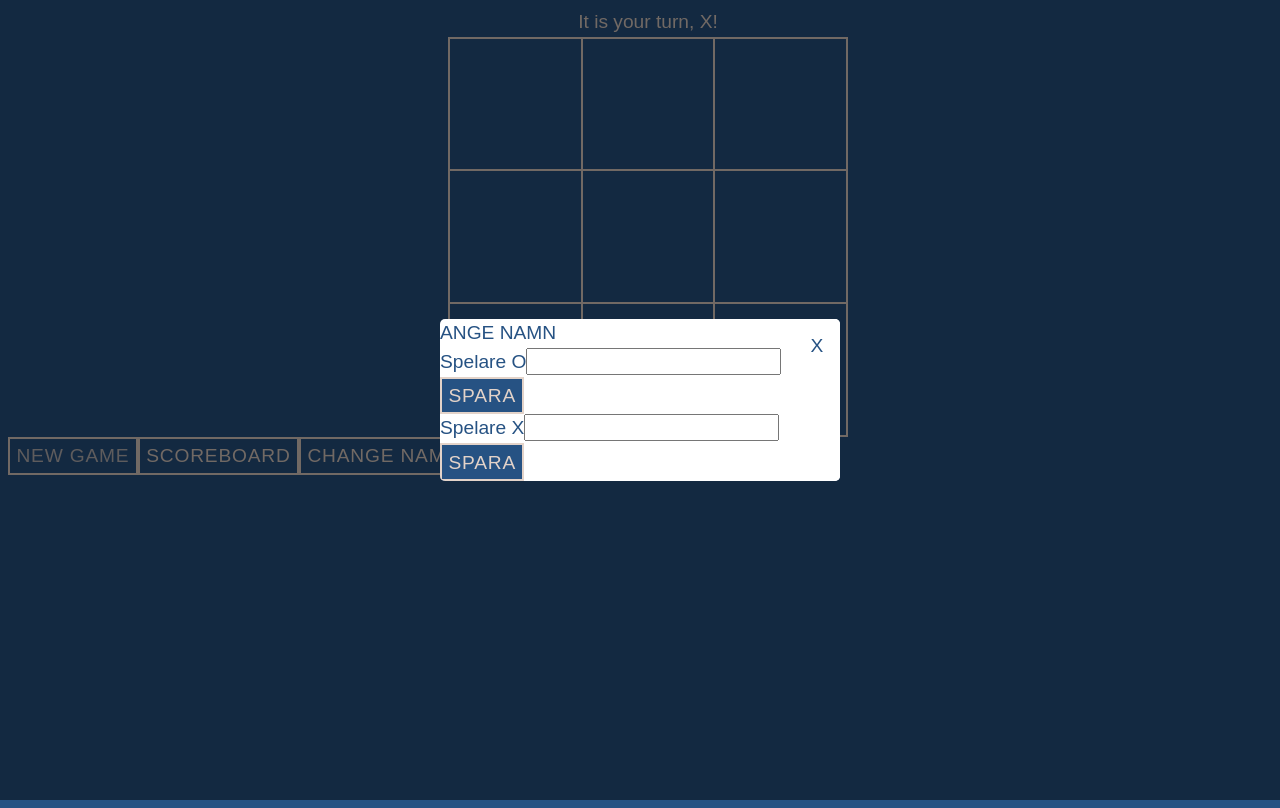
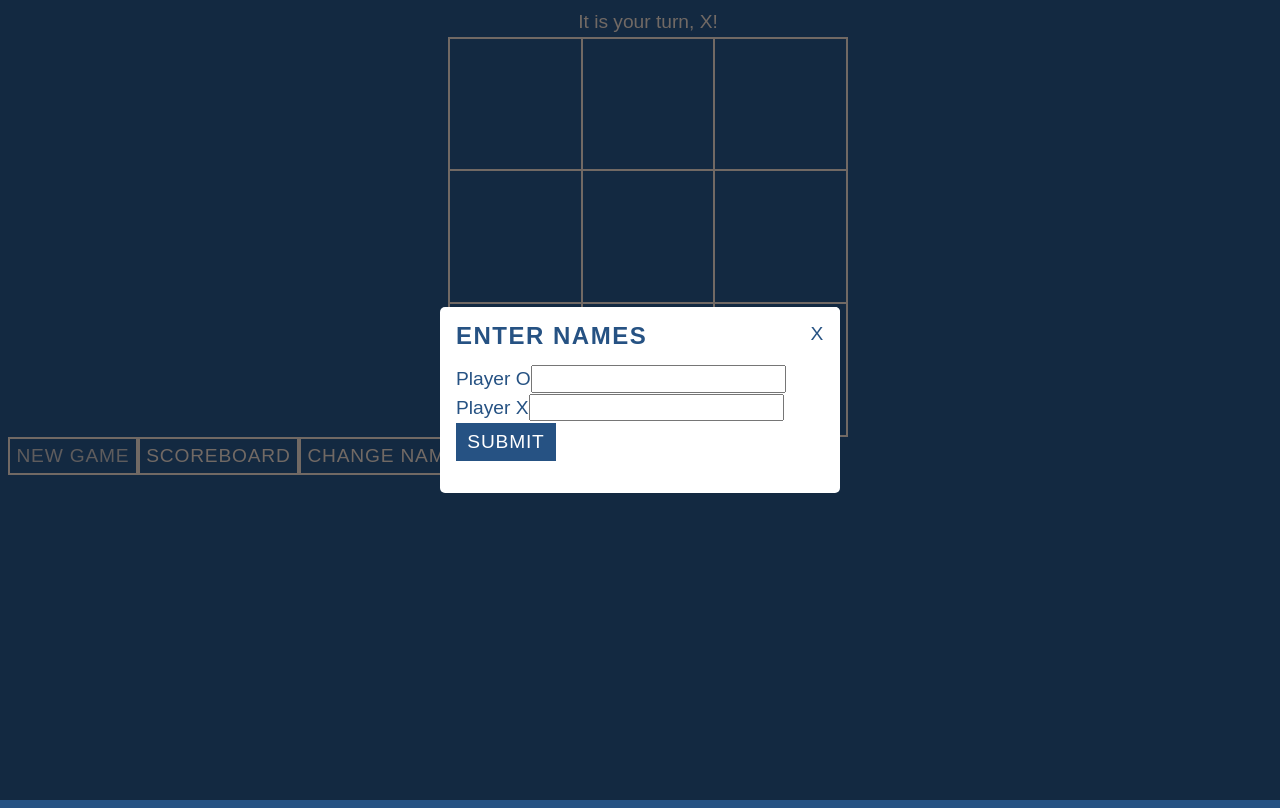
Before and after one commit to Medieinstitutet/vue-tic-tac-toe-nickenickenicke, a Vue app: page / in a window 1280 px wide. Built offline with nearby package versions, Linux system fonts and the light colour scheme; a web font is replaced by a local one.

Commit message:
:recycle: Refactored name entry

```diff
--- a/src/components/Game.vue
+++ b/src/components/Game.vue
@@ -63,8 +63,10 @@ const saveState = () => {
   localStorage.setItem(LOCAL_STORAGE_KEY, JSON.stringify(state.value));
 };
 
-const playerNameChange = (name: string, i: number) => {
-  state.value.players[i].name = name;
+const playerNameChange = (names: string[]) => {
+  state.value.players[0].name = names[0];
+  state.value.players[1].name = names[1];
+  if (state.value.game.isRunning) displayCurrentPlayer();
   saveState();
 };
 
--- a/src/components/Modal.vue
+++ b/src/components/Modal.vue
@@ -19,7 +19,7 @@ defineProps<{
 
 const emit = defineEmits<{
   (e: "clearModal"): void;
-  (e: "playerNameChange", name: string, i: number): void;
+  (e: "playerNameChange", names: string[]): void;
   (e: "clearStatistics"): void;
 }>();
 
@@ -47,8 +47,9 @@ const handleOuterModalClick = (e: Event) => {
         v-if="navigationState.showNameInput"
         :players="players"
         @name-change="
-          (name, i) => {
-            emit('playerNameChange', name, i);
+          (names) => {
+            emit('playerNameChange', names);
+            emit('clearModal');
           }
         " />
       <Scoreboard v-if="navigationState.showScoreboard" :players="players" />
--- a/src/components/NameEntry.vue
+++ b/src/components/NameEntry.vue
@@ -1,27 +1,38 @@
 <script setup lang="ts">
-import { Player } from "../models/Player";
-import NameInput from "./NameInput.vue";
+import { ref } from "vue";
 
-defineProps<{
-  players: Player[];
+const emit = defineEmits<{
+  (e: "nameChange", names: string[]): void;
 }>();
 
-const emit = defineEmits<{
-  (e: "nameChange", name: string, i: number): void;
-}>();
+const playerNames = ref<string[]>(["", ""]);
 
-const handleNameChange = (name: string, i: number) => {
-  emit("nameChange", name, i);
+const handleNameChange = () => {
+  emit("nameChange", playerNames.value);
 };
 </script>
 
 <template>
-  <section>
-    ANGE NAMN
-    <NameInput
-      v-for="(player, i) in players"
-      :i="i"
-      @name-submit="(name) => handleNameChange(name, i)" />
+  <h3 class="modal__heading">Enter Names</h3>
+
+  <section class="modal__content modal__content--nameentry">
+    <form class="modal__form" @submit.prevent="handleNameChange">
+      <label for="playerO" class="modal__label">Player O</label>
+      <input
+        type="text"
+        name="playerO"
+        id="playerO"
+        class="modal__input"
+        v-model="playerNames[0]" />
+      <label for="playerX" class="modal__label">Player X</label>
+      <input
+        type="text"
+        name="playerX"
+        id="playerX"
+        class="modal__input"
+        v-model="playerNames[1]" />
+      <button class="modal__btn">Submit</button>
+    </form>
   </section>
 </template>
 
```
